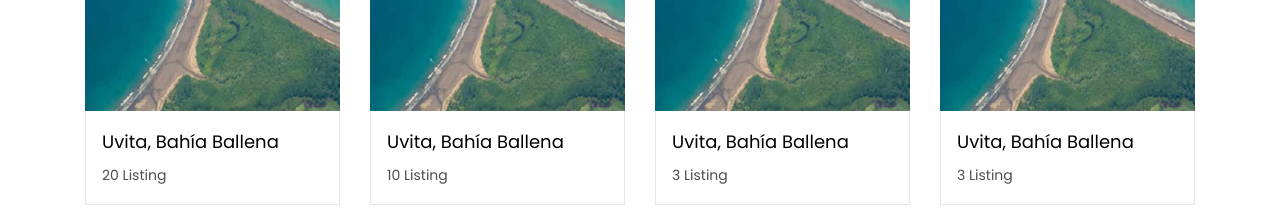
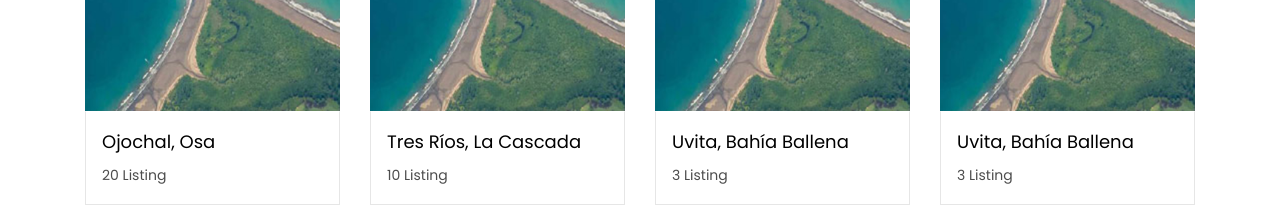
Before and after one commit to aibotsacademy/propertiescr, a plain HTML site: page index.html in a window 1280 px wide. Shown: the part 1660-1879 px from the top of the page. Drawn offline with Linux system fonts and the light colour scheme; some packages are replaced by stand-ins of ours; no server answers; files whose address does not match are found by name.

Commit message:
Update index.html

```diff
--- a/index.html
+++ b/index.html
@@ -165,7 +165,7 @@
 		    						</div>
 		    					</a>
 		    					<div class="text p-3">
-		    						<h3><a href="#">Uvita, Bahía Ballena</a></h3>
+		    						<h3><a href="#">Ojochal, Osa</a></h3>
 		    						<span class="listing">20 Listing</span>
 		    					</div>
 		    				</div>
@@ -178,7 +178,7 @@
 		    						</div>
 		    					</a>
 		    					<div class="text p-3">
-		    						<h3><a href="#">Uvita, Bahía Ballena</a></h3>
+		    						<h3><a href="#">Tres Ríos, La Cascada</a></h3>
 		    						<span class="listing">10 Listing</span>
 		    					</div>
 		    				</div>
```
